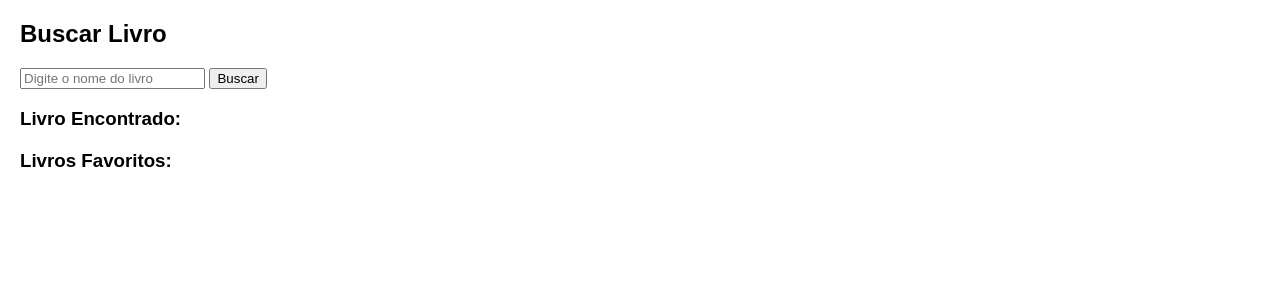
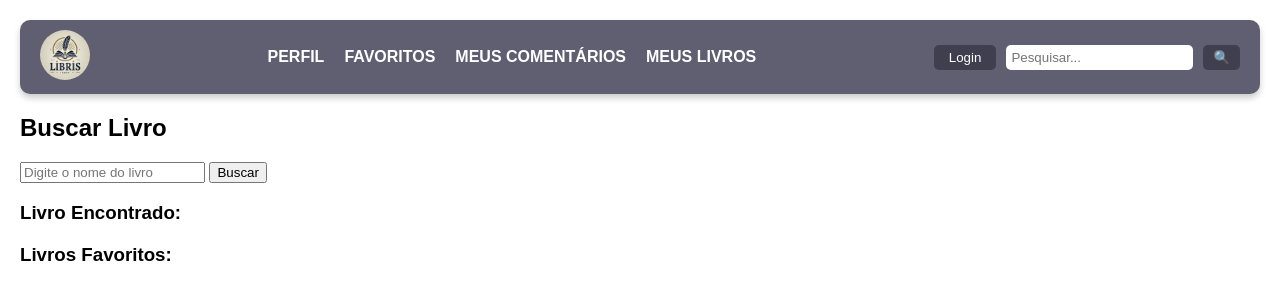
Before and after one commit to LucasPaulo001/Libris, a plain HTML site: page Index.html in a window 1280 px wide. Drawn offline with nearby package versions, Linux system fonts and the light colour scheme; files that its build step writes are made by us from their sources.

Commit message:
Adicionando cabeçalho a pagina inicial

```diff
--- a/Index.html
+++ b/Index.html
@@ -5,9 +5,25 @@
     <meta name="viewport" content="width=device-width, initial-scale=1.0">
     <title>Livro Favorito</title>
     <link href="https://fonts.googleapis.com/css2?family=Material+Symbols+Outlined" rel="stylesheet" />
-    <link rel="stylesheet" href="style.css">
+    <link rel="stylesheet" href="Styles/Style.css">
 </head>
 <body>
+    <header class="header">
+        <div class="logo">
+          <img src="Assets/Logo.jpg" alt="Logo Libris">
+        </div>
+        <nav class="nav">
+          <a href="#">Perfil</a>
+          <a href="#">Favoritos</a>
+          <a href="#">Meus Comentários</a>
+          <a href="#">Meus Livros</a>
+        </nav>
+        <div class="search">
+          <button class="login-btn">Login</button>
+          <input type="text" placeholder="Pesquisar...">
+          <button class="search-btn">🔍</button>
+        </div>
+      </header>
 
     <h2>Buscar Livro</h2>
     <input type="text" id="search-input" placeholder="Digite o nome do livro">
@@ -26,7 +42,7 @@
 
     </div>
 
-    <script src="code.js"></script>
+    <script src="js/code.js"></script>
 
 </body>
 </html>
--- a/Styles/Style.css
+++ b/Styles/Style.css
@@ -40,3 +40,68 @@ body {
     background-color: silver;
     justify-content: center;
 }
+  .header {
+    display: flex;
+    align-items: center;
+    justify-content: space-between;
+    background-color: #5F5F71;
+    padding: 10px 20px;
+    border-radius: 10px;
+    box-shadow: 0 4px 6px rgba(0, 0, 0, 0.2);
+    position: relative;
+  }
+
+  .logo img {
+    width: 50px; /* Ajuste o tamanho da imagem conforme necessário */
+    border-radius: 50px;
+  }
+
+  .nav {
+    display: flex;
+    gap: 20px;
+  }
+
+  .nav a {
+    text-decoration: none;
+    color: white;
+    font-weight: bold;
+    text-transform: uppercase;
+  }
+
+  .search {
+    display: flex;
+    align-items: center;
+    gap: 10px;
+  }
+
+  .login-btn {
+    background-color: #3F3F4F;
+    color: white;
+    border: none;
+    padding: 5px 15px;
+    border-radius: 5px;
+    cursor: pointer;
+  }
+
+  .login-btn:hover {
+    background-color: #565671;
+  }
+
+  .search input {
+    padding: 5px;
+    border: none;
+    border-radius: 5px;
+  }
+
+  .search-btn {
+    background-color: #3F3F4F;
+    color: white;
+    border: none;
+    padding: 5px 10px;
+    border-radius: 5px;
+    cursor: pointer;
+  }
+
+  .search-btn:hover {
+    background-color: #565671;
+  }
```
Also changed, not shown: js/code.js (line endings or trailing spaces).
